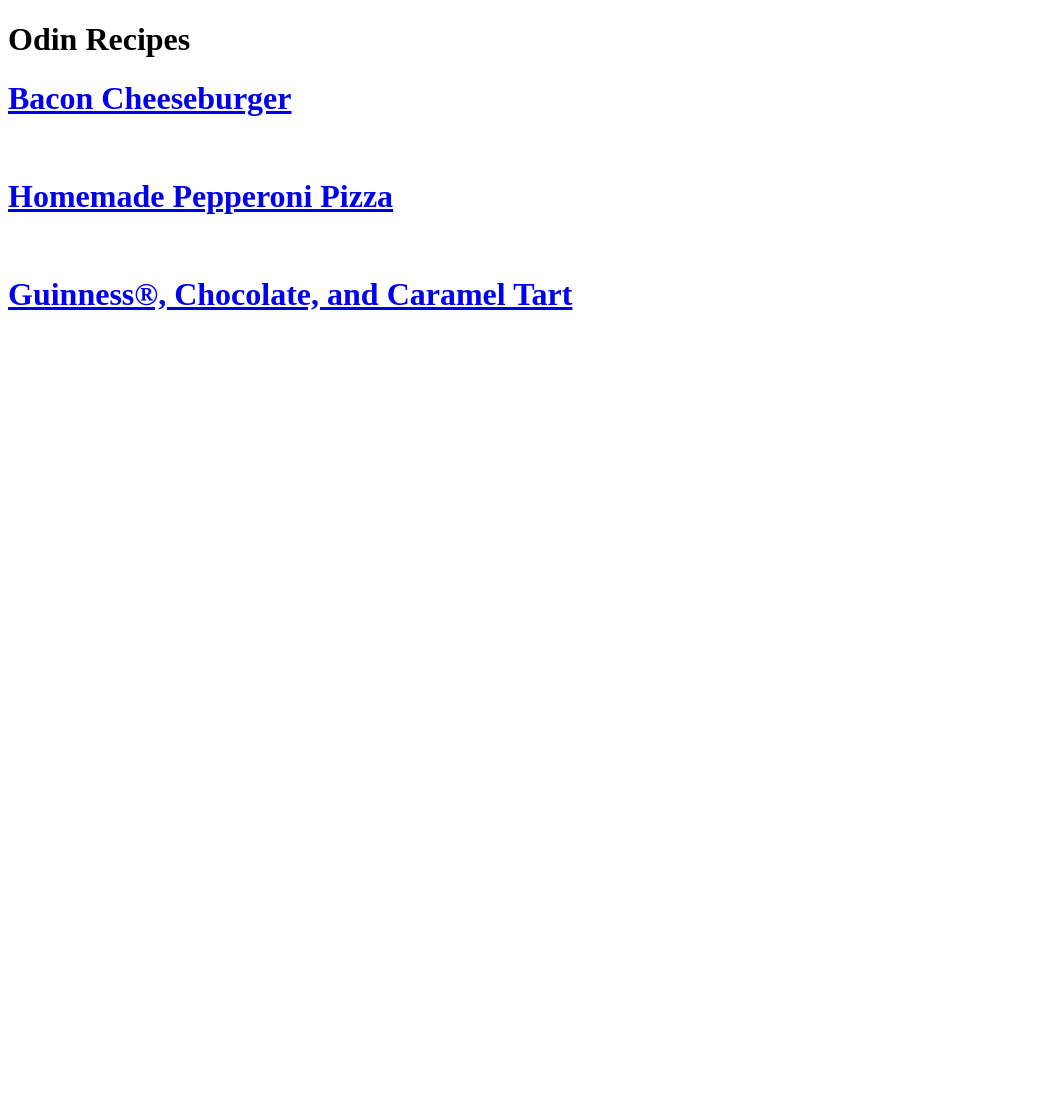
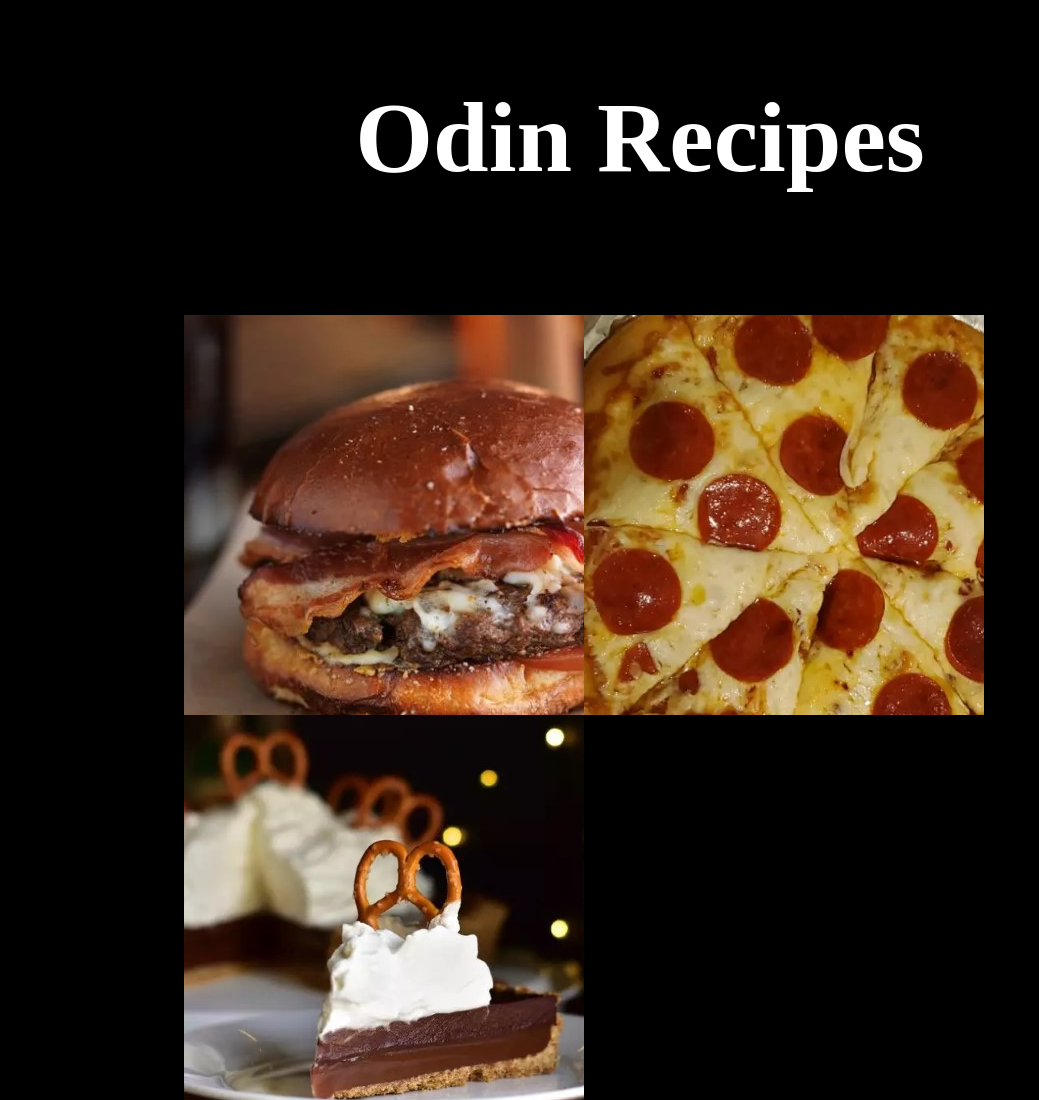
Before and after one commit to Crisheight/odin-recipes, a plain HTML site: page index.html in a window 1280 px wide. Shown: the top 1100 px of the page, without its empty margins (0-1039 px from the left). Before the commit the page ends 800 px from the top, so only its background shows below. Drawn offline with Linux system fonts and the light colour scheme.

Commit message:
Created a section for the main loading page that will now scale using CSS and is slightly interactive. Updated image sizings too help. Colors and fonts TBD.

```diff
--- a/index.html
+++ b/index.html
@@ -4,14 +4,24 @@
     <meta charset="UTF-8">
     <meta http-equiv="X-UA-Compatible" content="IE=edge">
     <meta name="viewport" content="width=device-width, initial-scale=1.0">
+    <link rel="stylesheet" href="styles.css">
     <title>Recipes</title>
 </head>
 <body>
-    <h1>Odin Recipes</h1>
-    <h1><a href="/recipes/Burger.html">Bacon Cheeseburger</a></h1>
-    <br>
-    <h1><a href="/recipes/HPPizza.html">Homemade Pepperoni Pizza</a></h1>
-    </br>
-    <h1><a href="/recipes/GC&CTart.html">Guinness®, Chocolate, and Caramel Tart</a></h1>
+    <h1 class="title">Odin Recipes</h1>
+    <section class="recipes">
+        <div class=recipe__item>
+            <a href="./recipes/Burger.html"><img src="./images/bcheeseburger (Custom).jpg" alt="bacon cheeseburger" class="recipe__img">
+            </a>
+        </div>
+        <div class="recipe__item">
+            <a href="./recipes/HPPizza.html"><img src="./images/pizza (Small).jpg" alt="Homemade pepperoni pizza" class="recipe__img">
+            </a>
+        </div>
+        <div class="recipe__item">
+            <a href="./recipes/GC&CTart.html"><img src="./images/2tart.jpg" alt="Guinness, chocolate, and caramel tart" class="recipe__img">
+            </a>
+        </div>
+    </section>
 </body>
 </html>
--- /dev/null
+++ b/styles.css
@@ -0,0 +1,42 @@
+* {
+    background-color: black;
+    scroll-behavior: smooth;
+}
+
+
+.title {
+    text-align: center;
+    font-size: 100px;
+    color: white;
+    margin: 10vh 0;
+}
+
+.recipes {
+    display: flex;
+    flex-wrap: wrap;
+    margin: 15vh 0 0 22vh;
+}
+
+.recipe__item {
+    background: orangered;
+    overflow: hidden;
+    max-height: 400px;
+    max-width: 400px;
+}
+
+.recipe__img {
+    transition:
+        transform 750ms cubic-bezier(.5, 0, .5, 1),
+        opacity 250ms linear;
+}
+
+.recipe__item:focus {
+    position: relative;
+    z-index: 2;
+}
+
+.recipe__img:hover,
+.recipe__item:focus .recipe__img {
+    transform: scale(1.2);
+    opacity: .5;
+}
```
Also changed, not shown: images/2tart.jpg (added), images/bcheeseburger (Custom).jpg (added), images/pizza (Small).jpg (added).
